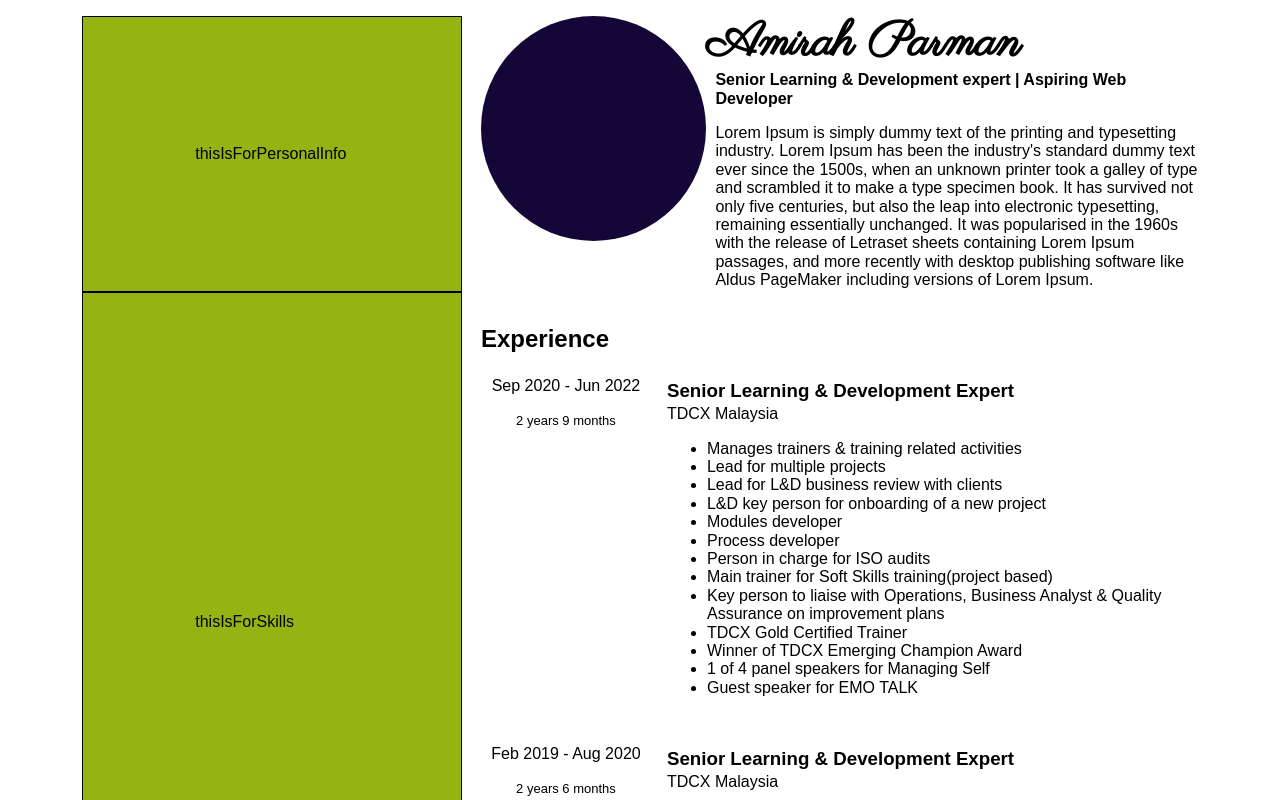
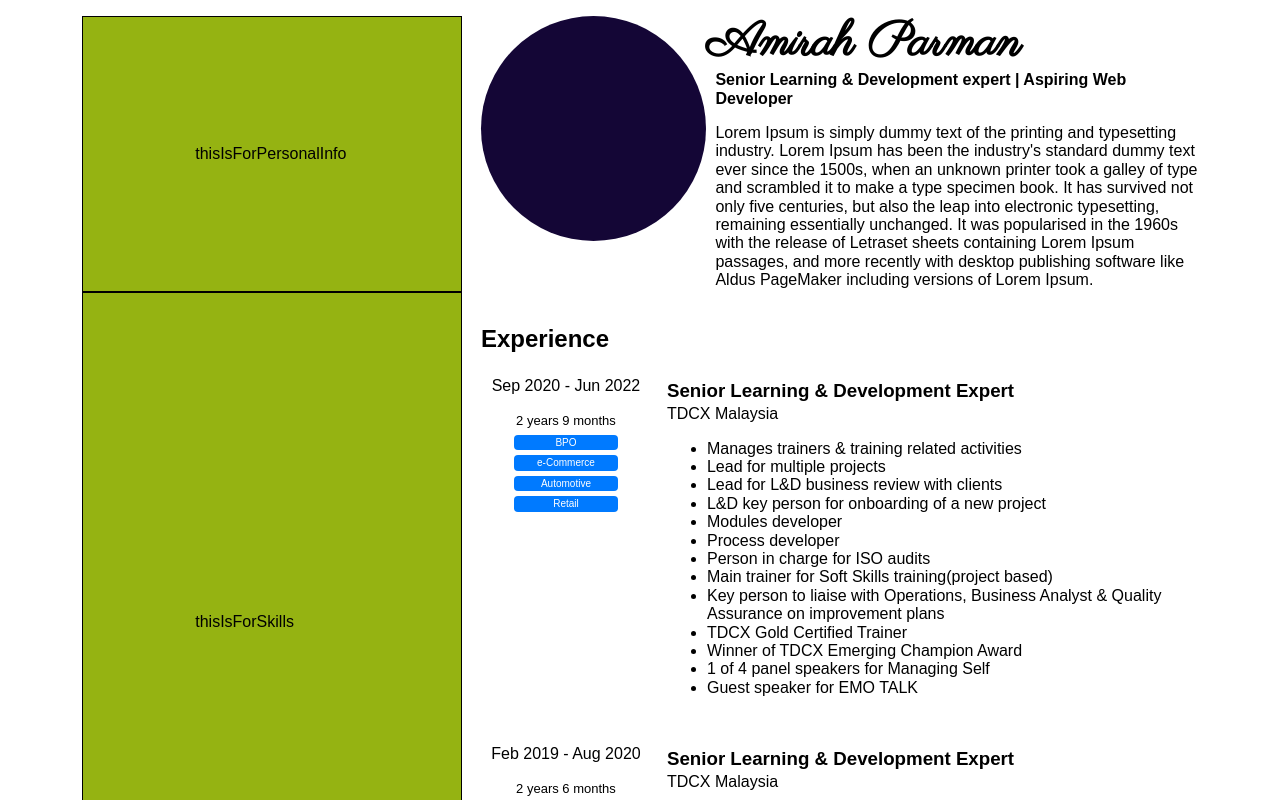
Before and after one commit to AmirahParman/AmirahParman.github.io, an Angular app: page / in a window 1280 px wide. Shown: the top 800 px of the page. Built offline with nearby package versions, Linux system fonts and the light colour scheme; a web font is replaced by a local one.

Commit message:
Added Industry Labels

```diff
--- a/src/app/components/experiences/experiences.component.html
+++ b/src/app/components/experiences/experiences.component.html
@@ -4,6 +4,8 @@
         <div class="year-of-working">
             <p class="leftColumn">{{data.fromDate | date:'MMM y'}} - {{data.toDate | date:'MMM y'}}</p>
             <span class="total-working-duration">{{data.calculatedYears()}} </span>
+           <div class="label-industry-container"><span *ngFor="let industryLabel of data.industryLabels" class="label-industry">{{industryLabel}}</span>
+           </div>
         </div>
         <div class="right-column">
             <h3>{{data.positionHeld}}</h3>
--- a/src/app/components/experiences/experiences.component.scss
+++ b/src/app/components/experiences/experiences.component.scss
@@ -25,3 +25,20 @@ h3 {
 .total-working-duration{
     font-size: small;
 }
+
+.label-industry{
+    font-size: x-small;
+    background-color:#007aff    ;
+    color: white;
+    border-radius: 4px;
+    width: max-content;
+    padding: 2px;
+    margin-top: 5px;
+min-width: 100px;
+}
+
+.label-industry-container{
+    display: flex;
+    flex-direction: column;
+    align-items: center;
+}
--- a/src/app/components/experiences/experiences.component.ts
+++ b/src/app/components/experiences/experiences.component.ts
@@ -11,11 +11,11 @@ export class ExperiencesComponent implements OnInit {
 
   ngOnInit(): void {
     this.datas = [
-      new Experience('2020-09-01', '2022-06-01', 'Senior Learning & Development Expert', 'TDCX Malaysia', ['Manages trainers & training related activities', 'Lead for multiple projects', 'Lead for L&D business review with clients', 'L&D key person for onboarding of a new project', 'Modules developer', 'Process developer', 'Person in charge for ISO audits', 'Main trainer for Soft Skills training(project based)', 'Key person to liaise with Operations, Business Analyst & Quality Assurance on improvement plans', 'TDCX Gold Certified Trainer', 'Winner of TDCX Emerging Champion Award', '1 of 4 panel speakers for Managing Self', 'Guest speaker for EMO TALK']),
-      new Experience('2019-02-01', '2020-08-01', 'Senior Learning & Development Expert', 'TDCX Malaysia', ['Manages trainers & training related activities', 'Lead for multiple projects', 'Lead for L&D business review with clients', 'L&D key person for onboarding of a new project', 'Modules developer', 'Process developer', 'Person in charge for ISO audits', 'Main trainer for Soft Skills training(project based)', 'Key person to liaise with Operations, Business Analyst & Quality Assurance on improvement plans', 'TDCX Gold Certified Trainer', 'Winner of TDCX Emerging Champion Award', '1 of 4 panel speakers for Managing Self', 'Guest speaker for EMO TALK']),
-      new Experience('2018-09-01', '2019-02-01', 'Senior Learning & Development Expert', 'TDCX Malaysia', ['Manages trainers & training related activities', 'Lead for multiple projects', 'Lead for L&D business review with clients', 'L&D key person for onboarding of a new project', 'Modules developer', 'Process developer', 'Person in charge for ISO audits', 'Main trainer for Soft Skills training(project based)', 'Key person to liaise with Operations, Business Analyst & Quality Assurance on improvement plans', 'TDCX Gold Certified Trainer', 'Winner of TDCX Emerging Champion Award', '1 of 4 panel speakers for Managing Self', 'Guest speaker for EMO TALK']),
-      new Experience('2018-04-01', '2018-08-01', 'Senior Learning & Development Expert', 'TDCX Malaysia', ['Manages trainers & training related activities', 'Lead for multiple projects', 'Lead for L&D business review with clients', 'L&D key person for onboarding of a new project', 'Modules developer', 'Process developer', 'Person in charge for ISO audits', 'Main trainer for Soft Skills training(project based)', 'Key person to liaise with Operations, Business Analyst & Quality Assurance on improvement plans', 'TDCX Gold Certified Trainer', 'Winner of TDCX Emerging Champion Award', '1 of 4 panel speakers for Managing Self', 'Guest speaker for EMO TALK']),
-      new Experience('2014-10-01', '2018-04-01', 'Senior Learning & Development Expert', 'TDCX Malaysia', ['Manages trainers & training related activities', 'Lead for multiple projects', 'Lead for L&D business review with clients', 'L&D key person for onboarding of a new project', 'Modules developer', 'Process developer', 'Person in charge for ISO audits', 'Main trainer for Soft Skills training(project based)', 'Key person to liaise with Operations, Business Analyst & Quality Assurance on improvement plans', 'TDCX Gold Certified Trainer', 'Winner of TDCX Emerging Champion Award', '1 of 4 panel speakers for Managing Self', 'Guest speaker for EMO TALK']),
+      new Experience('2020-09-01', '2022-06-01', 'Senior Learning & Development Expert', 'TDCX Malaysia', ['Manages trainers & training related activities', 'Lead for multiple projects', 'Lead for L&D business review with clients', 'L&D key person for onboarding of a new project', 'Modules developer', 'Process developer', 'Person in charge for ISO audits', 'Main trainer for Soft Skills training(project based)', 'Key person to liaise with Operations, Business Analyst & Quality Assurance on improvement plans', 'TDCX Gold Certified Trainer', 'Winner of TDCX Emerging Champion Award', '1 of 4 panel speakers for Managing Self', 'Guest speaker for EMO TALK'], ['BPO', 'e-Commerce', 'Automotive', 'Retail']),
+      new Experience('2019-02-01', '2020-08-01', 'Senior Learning & Development Expert', 'TDCX Malaysia', ['Manages trainers & training related activities', 'Lead for multiple projects', 'Lead for L&D business review with clients', 'L&D key person for onboarding of a new project', 'Modules developer', 'Process developer', 'Person in charge for ISO audits', 'Main trainer for Soft Skills training(project based)', 'Key person to liaise with Operations, Business Analyst & Quality Assurance on improvement plans', 'TDCX Gold Certified Trainer', 'Winner of TDCX Emerging Champion Award', '1 of 4 panel speakers for Managing Self', 'Guest speaker for EMO TALK'],['e-Commerce']),
+      new Experience('2018-09-01', '2019-02-01', 'Senior Learning & Development Expert', 'TDCX Malaysia', ['Manages trainers & training related activities', 'Lead for multiple projects', 'Lead for L&D business review with clients', 'L&D key person for onboarding of a new project', 'Modules developer', 'Process developer', 'Person in charge for ISO audits', 'Main trainer for Soft Skills training(project based)', 'Key person to liaise with Operations, Business Analyst & Quality Assurance on improvement plans', 'TDCX Gold Certified Trainer', 'Winner of TDCX Emerging Champion Award', '1 of 4 panel speakers for Managing Self', 'Guest speaker for EMO TALK'],['Retail']),
+      new Experience('2018-04-01', '2018-08-01', 'Senior Learning & Development Expert', 'TDCX Malaysia', ['Manages trainers & training related activities', 'Lead for multiple projects', 'Lead for L&D business review with clients', 'L&D key person for onboarding of a new project', 'Modules developer', 'Process developer', 'Person in charge for ISO audits', 'Main trainer for Soft Skills training(project based)', 'Key person to liaise with Operations, Business Analyst & Quality Assurance on improvement plans', 'TDCX Gold Certified Trainer', 'Winner of TDCX Emerging Champion Award', '1 of 4 panel speakers for Managing Self', 'Guest speaker for EMO TALK'],['Automotive']),
+      new Experience('2014-10-01', '2018-04-01', 'Senior Learning & Development Expert', 'TDCX Malaysia', ['Manages trainers & training related activities', 'Lead for multiple projects', 'Lead for L&D business review with clients', 'L&D key person for onboarding of a new project', 'Modules developer', 'Process developer', 'Person in charge for ISO audits', 'Main trainer for Soft Skills training(project based)', 'Key person to liaise with Operations, Business Analyst & Quality Assurance on improvement plans', 'TDCX Gold Certified Trainer', 'Winner of TDCX Emerging Champion Award', '1 of 4 panel speakers for Managing Self', 'Guest speaker for EMO TALK'],['Automotive']),
     ]
   }
 }
--- a/src/app/models/resume.ts
+++ b/src/app/models/resume.ts
@@ -4,14 +4,17 @@ export class Experience {
     positionHeld: string;
     company: string;
     responsibilities: string[];
+    industryLabels: string[];
 
-    constructor(fromDate: string, toDate: string, positionHeld: string, company: string, responsibilities: string[]) {
+    constructor(fromDate: string, toDate: string, positionHeld: string, company: string, responsibilities: string[], industryLabels: string[]) {
         this.fromDate = new Date(fromDate);;
         this.toDate = new Date(toDate);;
         this.positionHeld = positionHeld;
         this.company = company;
         this.responsibilities = responsibilities;
+        this.industryLabels = industryLabels;
     }
+
 
     calculatedYears(): any {
         let monthsOfWorking = this.toDate.getMonth() - this.fromDate.getMonth() + (12 * (this.toDate.getFullYear() - this.fromDate.getFullYear()));
@@ -26,23 +29,23 @@ export class Experience {
         let result = '';
         let yearsOfWorking = Math.round(monthsOfWorking / 12);
 
-        if(whenToShowYear) {
+        if (whenToShowYear) {
             result += `${yearsOfWorking} year`;
         }
-        else if(whenToShowYears) {
+        else if (whenToShowYears) {
             result += `${yearsOfWorking} years`;
         }
 
-        if(whenToShowMonth) {
-            if(monthsOfWorking == 1) {
+        if (whenToShowMonth) {
+            if (monthsOfWorking == 1) {
                 result += ` ${monthsOfWorking} month`;
             }
             else {
                 result += ` ${excessMonthsFromYear} month`;
             }
         }
-        else if(whenToShowMonths) {
-            if(monthsOfWorking > 12) {
+        else if (whenToShowMonths) {
+            if (monthsOfWorking > 12) {
                 result += ` ${excessMonthsFromYear} months`;
             }
             else {
```
